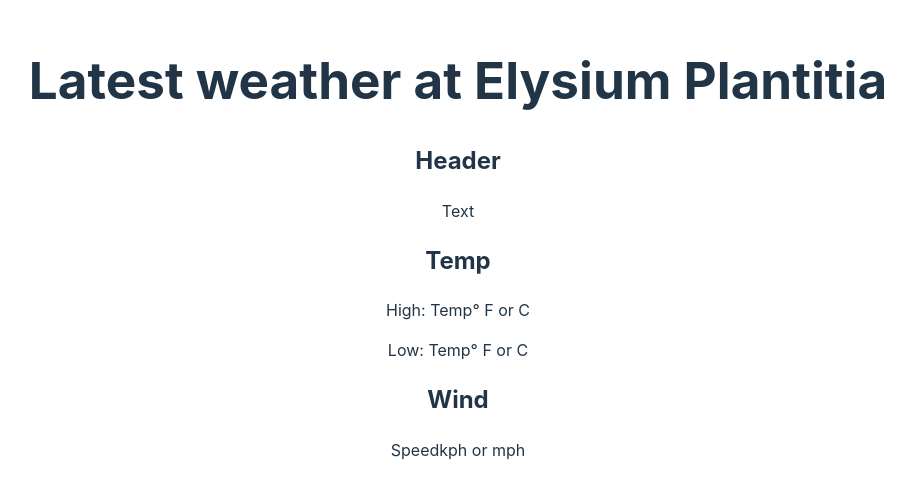
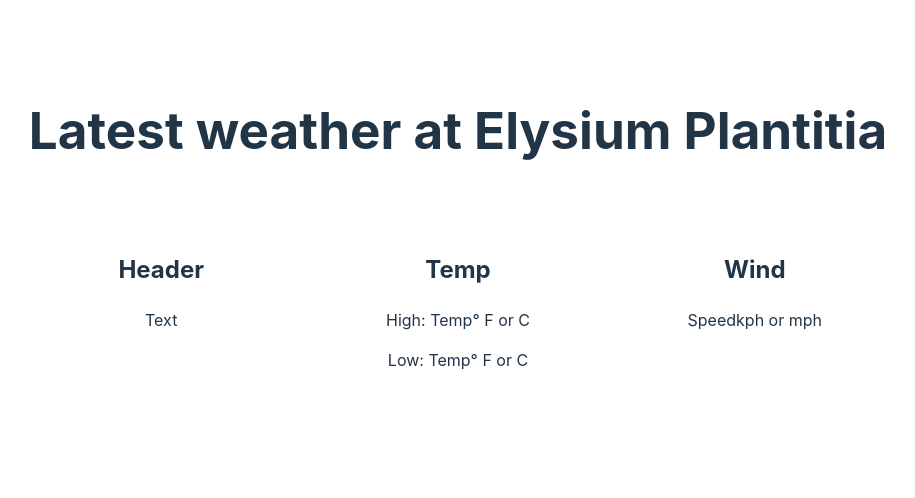
Before and after one commit to radhaya9av/the-mars, a React (Vite) app: page / in a window 1280 px wide. Shown: the part 152-650 px from the top of the page, without its empty margins (182-1097 px from the left). Built offline with nearby package versions, Linux system fonts and the light colour scheme.

Commit message:
weatherData_wrapperStyling

```diff
--- a/package.json
+++ b/package.json
@@ -11,7 +11,8 @@
   },
   "dependencies": {
     "react": "^18.3.1",
-    "react-dom": "^18.3.1"
+    "react-dom": "^18.3.1",
+    "sass": "^1.77.7"
   },
   "devDependencies": {
     "@types/react": "^18.3.3",
--- a/src/components/WeatherData.jsx
+++ b/src/components/WeatherData.jsx
@@ -1,4 +1,5 @@
 import React from 'react';
+import "../styles/WeatherData.scss";
 
 function WeatherData() {
 
--- /dev/null
+++ b/src/styles/WeatherData.scss
@@ -0,0 +1,8 @@
+
+
+.Wrapper {
+    display: grid;
+    grid-template-columns: repeat(auto-fit, minmax(200px, 1fr));
+    grid-gap: 2em;
+    padding: 40px 0;
+}
```
Also changed, not shown: 1 other file (tests, documents, lock files or other folders).
